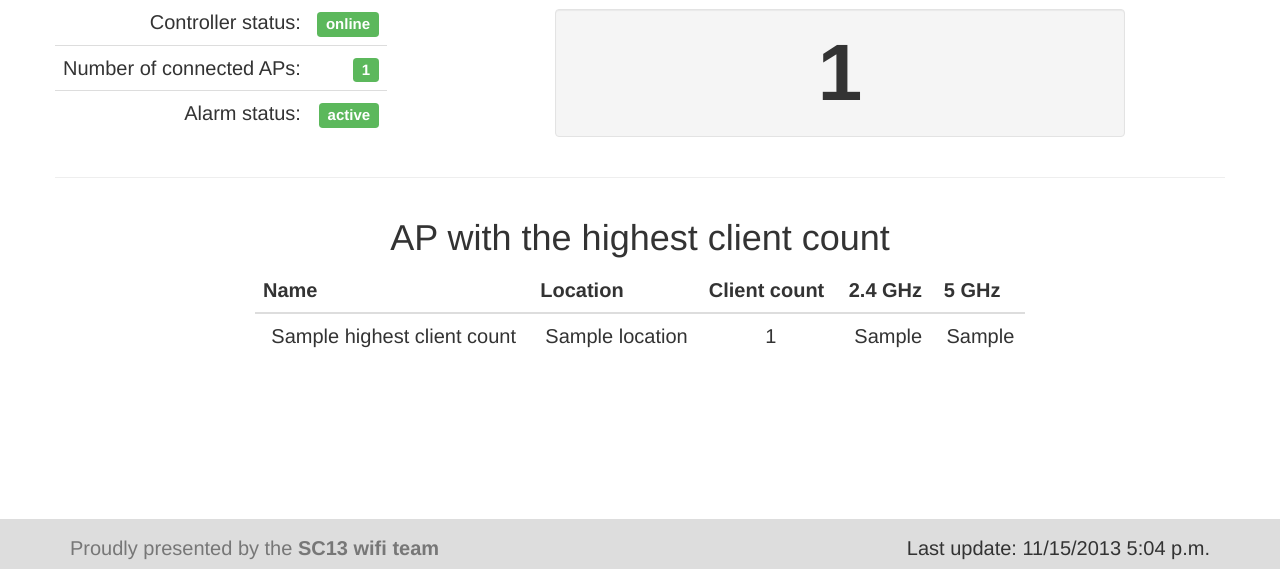
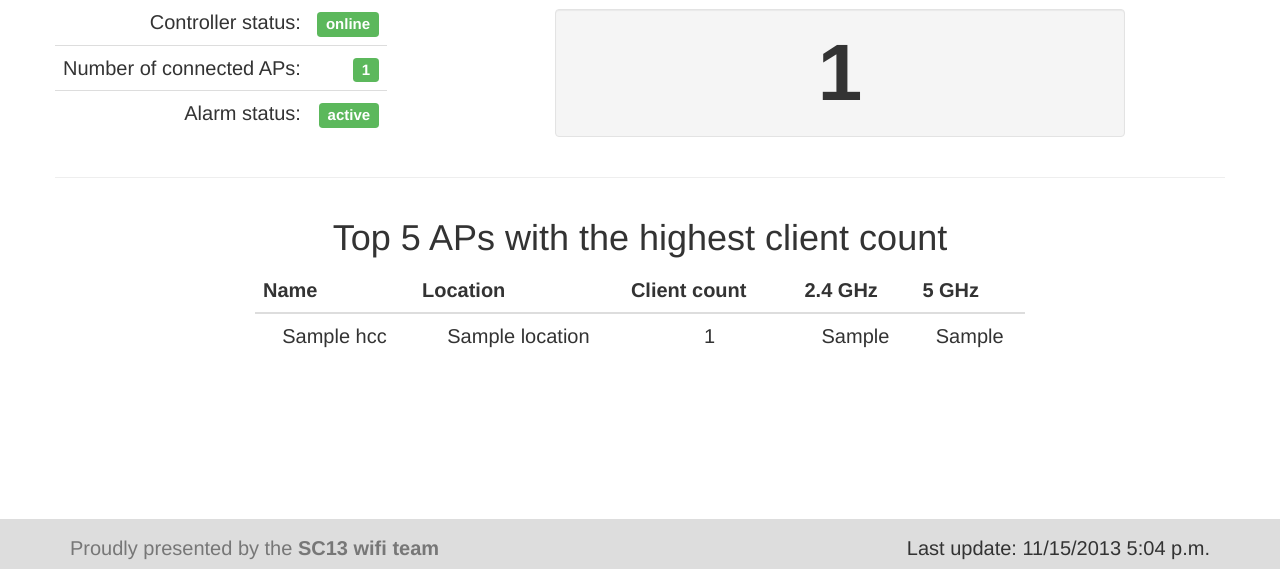
Before and after one commit to asmaps/django-ciscoprime, a Django app: template ciscoprime/main/templates/main/overview.html in a window 1280 px wide. Shown: the part 231-800 px from the top of the page. Run offline with Django 3.2, Linux system fonts and the light colour scheme; the template is opened without the code that fills it: most values are stand-ins (such as "Sample title", 1, 10 or a date in 2020); some libraries are stand-ins or nearby versions.

Commit message:
top 5 highest client count

```diff
--- a/ciscoprime/main/templates/main/overview.html
+++ b/ciscoprime/main/templates/main/overview.html
@@ -41,8 +41,7 @@
     <hr>
     <div class="row">
         <div class="col-lg-8 col-lg-offset-2 text-center">
-            {% with ap.highest_client_count as hcc %}
-            <h1>AP with the highest client count</h1>
+            <h1>Top 5 APs with the highest client count</h1>
             <table class="table">
                 <thead>
                     <tr>
@@ -54,6 +53,7 @@
                     </tr>
                 </thead>
                 <tbody>
+            {% for hcc in ap.highest_client_count_aps %}
                     <tr>
                         <td>{{ hcc.name }}</td>
                         <td>{{ hcc.location }}</td>
@@ -61,9 +61,9 @@
                         <td>{{ hcc.clientCount_2_4GHz }}</td>
                         <td>{{ hcc.clientCount_5GHz }}</td>
                     </tr>
+            {% endfor %}
                 </tbody>
             </table>
-            {% endwith %}
         </div>
     </div>
 {% endif %}
```
Also changed, not shown: ciscoprime/main/views.py (+7 -5 lines).
